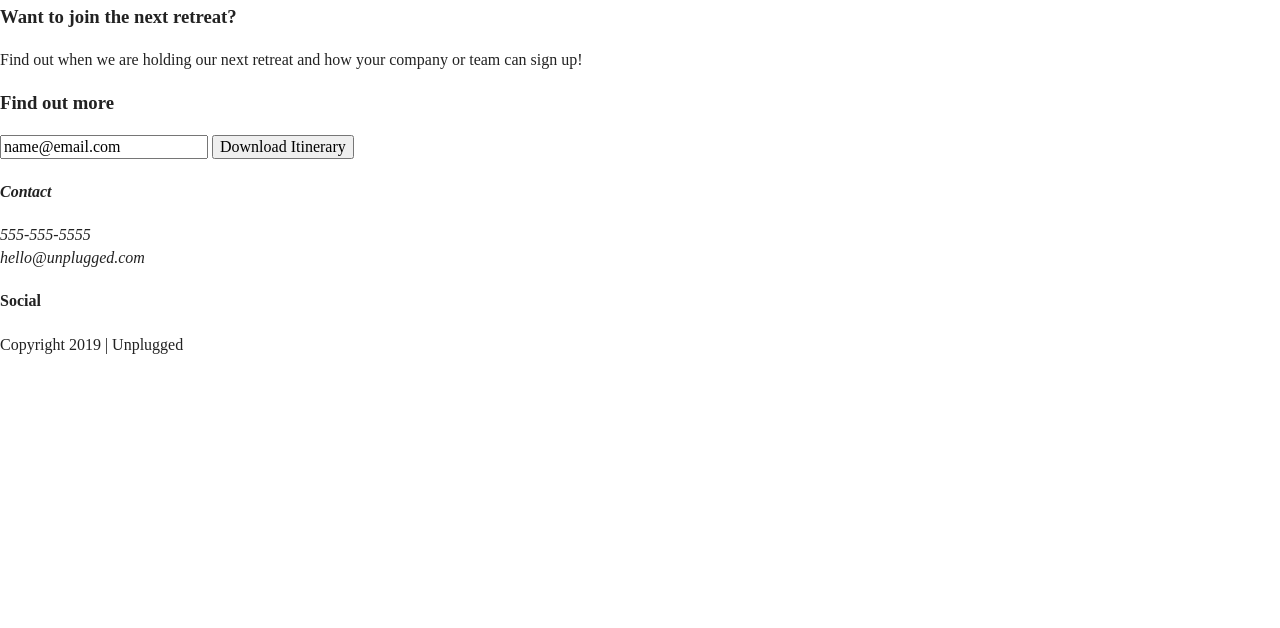
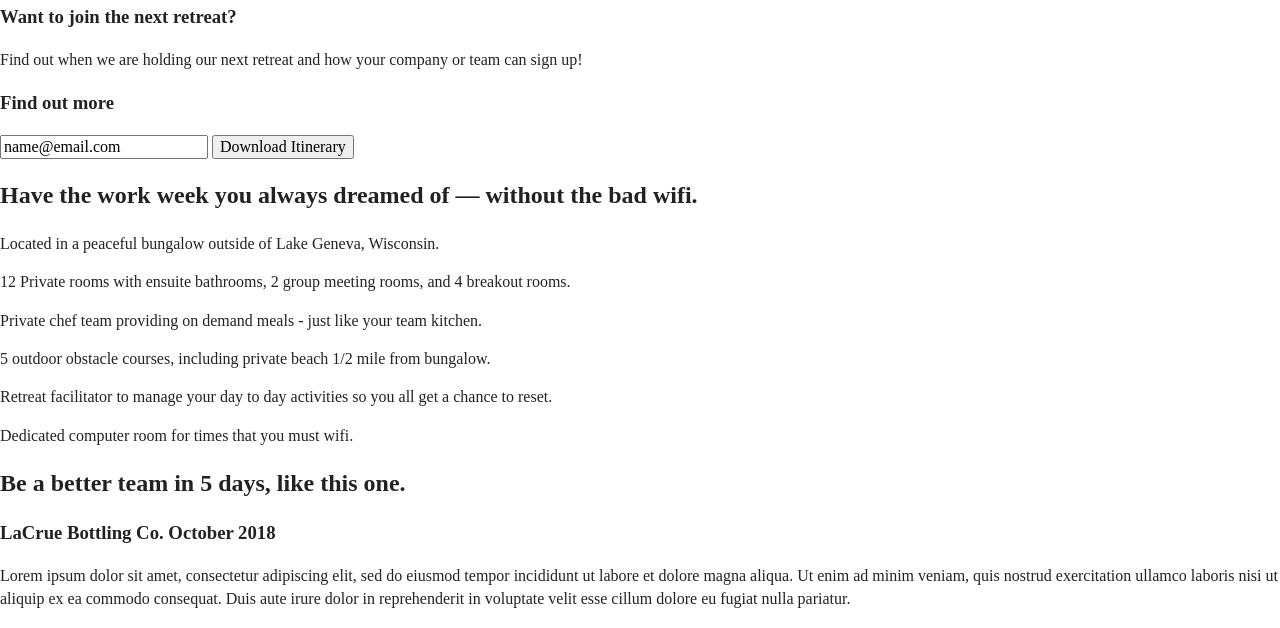
Before and after one commit to AngelaBenincasa/unplugged-retreat-website, a plain HTML site: page website/index.html in a window 1280 px wide. Shown: the part 168-796 px from the top of the page. Drawn offline with nearby package versions, Linux system fonts and the light colour scheme.

Commit message:
finalized html body code

```diff
--- a/website/index.html
+++ b/website/index.html
@@ -28,10 +28,10 @@
      <a href="#"><img src="" alt="uplugged logo"></a>
      <div class="header-divider"></div>
      <nav>
-          <ul>
-              <li><a href="faq/index.html" target="_blank">FAQ</a></li>
-              <li><a href="about/index.html" target="_blank">About</a></li>
-          </ul>
+        <ul>
+          <li><a href="faq/index.html" target="_blank">FAQ</a></li>
+          <li><a href="about/index.html" target="_blank">About</a></li>
+        </ul>
     </nav>
   </div>
  </header>
@@ -57,6 +57,50 @@
         </div>
       </div> <!-- aside content wrapper ends -->
    </aside>
+
+   <section class="features">
+    <div class="content-wrapper">
+      <h2>Have the work week you always dreamed of &mdash; without the bad wifi.</h2>
+      <div class="features-items">
+        <article>
+          <p class="fontawesome-icon"></p>
+          <p class="features-item-description">Located in a peaceful bungalow outside of Lake Geneva, Wisconsin.</p>
+        </article>
+        <article>
+          <p class="fontawesome-icon"></p>
+          <p class="features-item-description">12 Private rooms with ensuite bathrooms, 2 group meeting rooms, and 4 breakout rooms.</p>
+        </article>
+        <article>
+          <p class="fontawesome-icon"></p>
+          <p class="features-item-description">Private chef team providing on demand meals - just like your team kitchen.</p>
+        </article>
+        <article>
+          <p class="fontawesome-icon"></p>
+          <p class="features-item-description">5 outdoor obstacle courses, including private beach 1/2 mile from bungalow.</p>
+        </article>
+        <article>
+          <p class="fontawesome-icon"></p>
+          <p class="features-item-description">Retreat facilitator to manage your day to day activities so you all get a chance to reset.</p>
+        </article>
+        <article>
+          <p class="fontawesome-icon"></p>
+          <p class="features-item-description">Dedicated computer room for times that you must wifi.</p>
+        </article>
+      </div>
+    </div>
+  </section>
+
+  <section class="reviews">
+    <div class="content-wrapper">
+      <h2>Be a better team in 5 days, like this one.</h2>
+      <article>
+        <div>
+          <h3>LaCrue Bottling Co. October 2018</h3>
+          <p>Lorem ipsum dolor sit amet, consectetur adipiscing elit, sed do eiusmod tempor incididunt ut labore et dolore magna aliqua. Ut enim ad minim veniam, quis nostrud exercitation ullamco laboris nisi ut aliquip ex ea commodo consequat. Duis aute irure dolor in reprehenderit in voluptate velit esse cillum dolore eu fugiat nulla pariatur. </p>
+        </div>
+      </article>
+    </div>
+  </section>
 
  </main>   <!-- main wrapper -->
 
```
